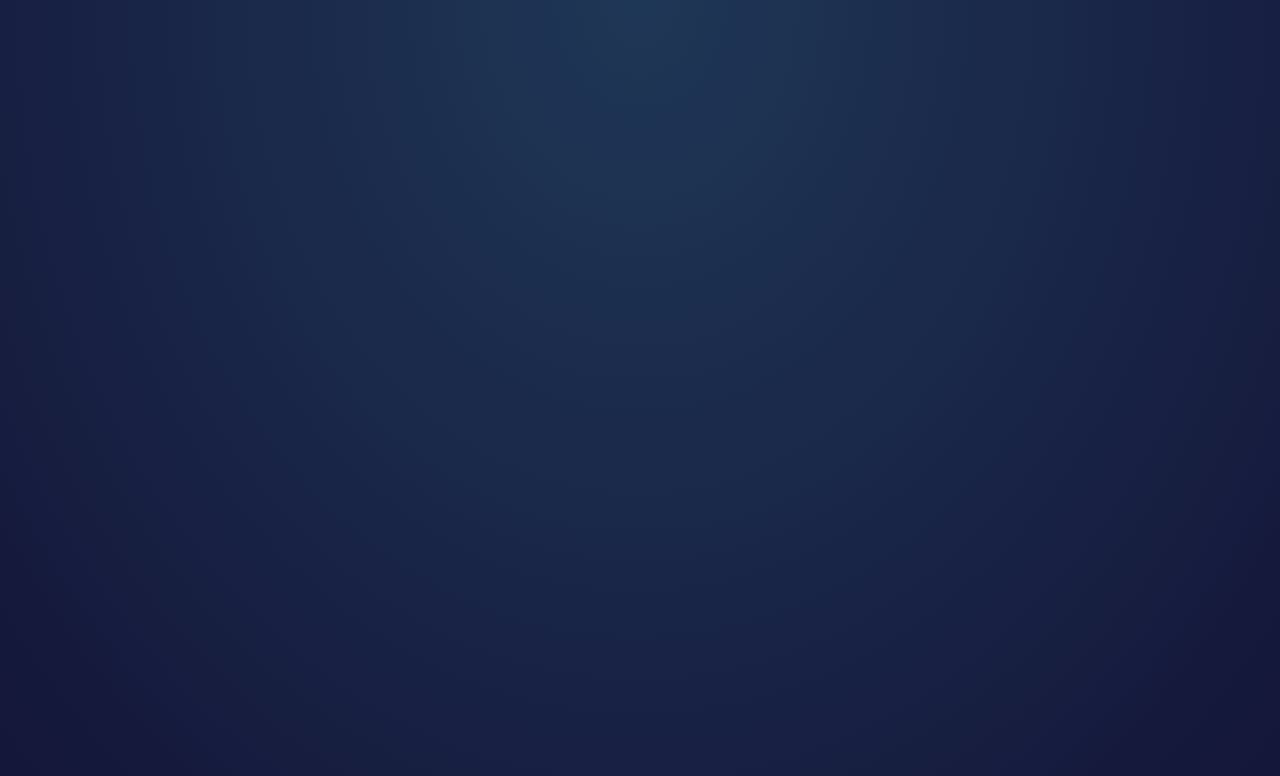
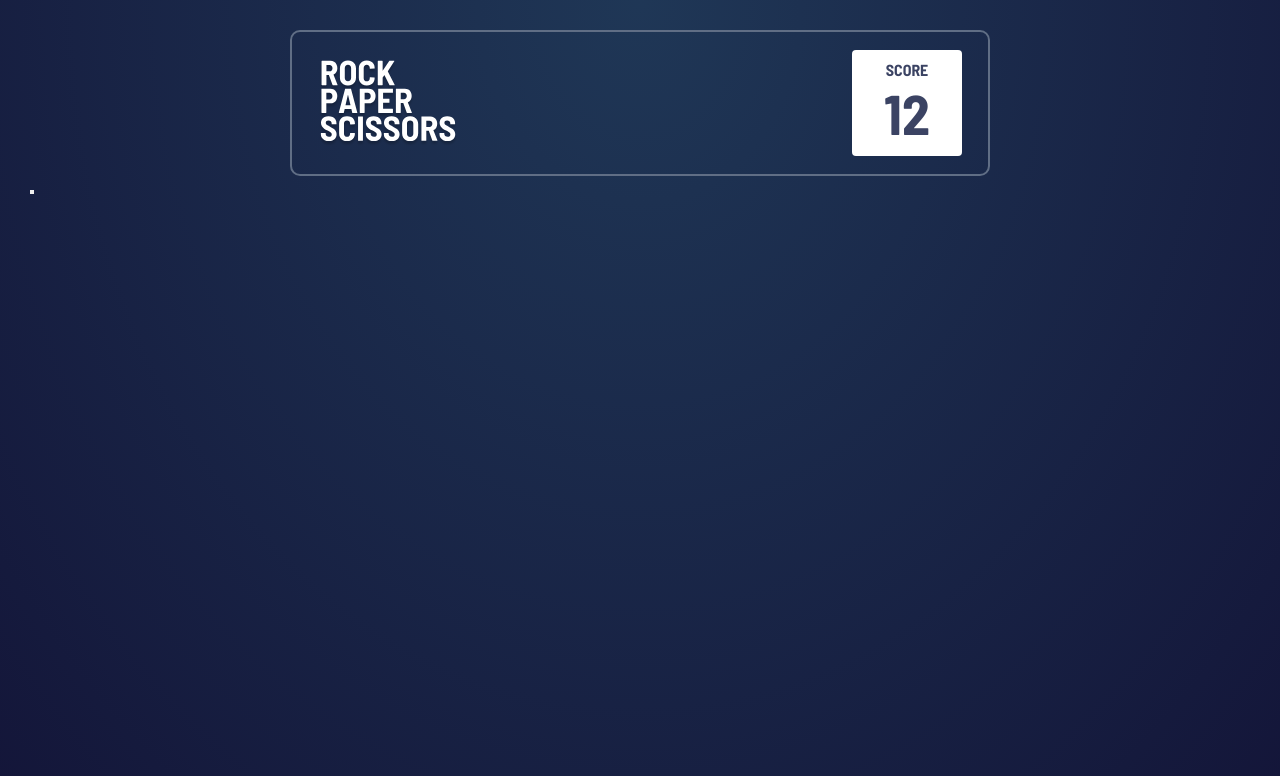
Before and after one commit to MobbySchiller/rock-paper-scissors, a website built with Vite: page index.html in a window 1280 px wide. Built offline with nearby package versions, Linux system fonts and the light colour scheme.

Commit message:
add header

```diff
--- a/index.html
+++ b/index.html
@@ -15,6 +15,17 @@
 
 <body>
   <div class="wrapper">
+    <header class="board">
+      <img class="logo" src="images/logo.svg" alt="logo">
+      <div class="score">
+        <span class="score__sign">score</span>
+        <span class="score__result">12</span>
+      </div>
+    </header>
+    <main class="game"></main>
+    <footer class="rules">
+      <button class="rules__btn"></button>
+    </footer>
   </div>
 </body>
 
--- a/src/sass/_styles.scss
+++ b/src/sass/_styles.scss
@@ -6,5 +6,72 @@ body {
 .wrapper {
     width: 100%;
     height: 100vh;
+    padding: 30px 30px 55px;
     background: radial-gradient(at top, $radial-gradient);
 }
+
+.board {
+    display: flex;
+    justify-content: space-between;
+    align-items: center;
+    max-width: 700px;
+    margin: 0 auto;
+    padding: 12px;
+    border: 2px solid $header-outline;
+    border-radius: 10px;
+
+    @include mq(sm) {
+        padding: 14px 18px;
+    }
+
+    @include mq(md) {
+        padding: 16px 22px;
+    }
+
+    @include mq(lg) {
+        padding: 18px 26px;
+    }
+
+}
+
+.logo {
+    width: 85px;
+    aspect-ratio: 162/99;
+
+    @include mq(sm) {
+        width: 100px;
+    }
+
+    @include mq(md) {
+        width: 120px;
+    }
+
+    @include mq(lg) {
+        width: 140px;
+    }
+}
+
+.score {
+    display: flex;
+    flex-direction: column;
+    align-items: center;
+    justify-content: center;
+    padding: 10px 20px;
+    border-radius: 4px;
+    background-color: #fff;
+    color: $text-dark;
+    font-weight: 700;
+
+    @include mq(sm) {
+        padding: 10px 32px;
+    }
+
+
+    &__sign {
+        text-transform: uppercase;
+    }
+
+    &__result {
+        font-size: clamp(36px, 6vw, 56px);
+    }
+}
--- a/src/sass/_variables.scss
+++ b/src/sass/_variables.scss
@@ -1,3 +1,12 @@
+$breakpoints: (
+    xs: 0,
+    sm: 576px,
+    md: 768px,
+    lg: 992px,
+    xl: 1200px,
+    xxl: 1400px
+);
+
 // COLORS
 $radial-gradient: hsl(214, 47%, 23%), hsl(237, 49%, 15%);
 $scissors-gradient: hsl(39, 89%, 49%), hsl(40, 84%, 53%);
```
